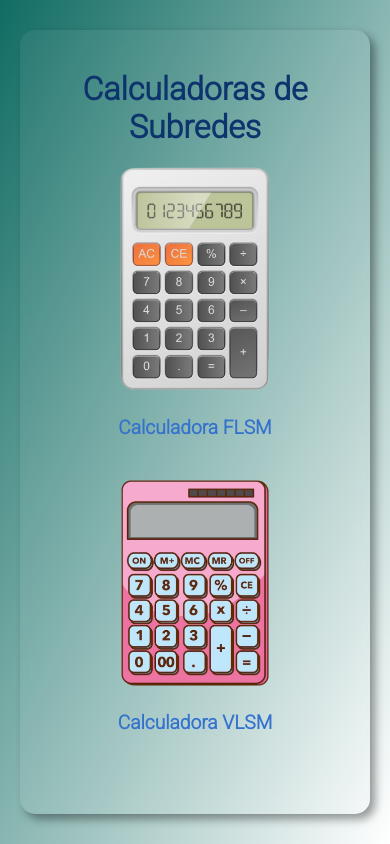
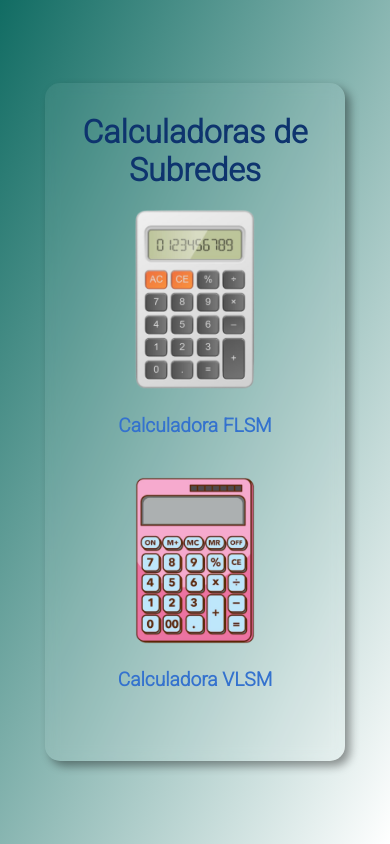
Before and after one commit to JhuniorCq/calculadora-redes, a plain HTML site: page index.html in a window 390 px wide. Drawn offline with Linux system fonts and the light colour scheme.

Commit message:
inicio responsivo

```diff
--- a/styles/index.css
+++ b/styles/index.css
@@ -6,13 +6,14 @@
     justify-content: center;
     align-items: center;
     background: linear-gradient(to bottom right, #116c63, #ffffff);
+    overflow: hidden;
 }
 
 .contenedor2 {
     padding: 40px 0;
     width: 60vw;
     max-width: 700px;
-    min-width: 350px;
+    min-width: 300px;
     border:none;
     border-radius: 15px;
     display: flex;
@@ -22,11 +23,9 @@
     background-color: #fafafa10;
     backdrop-filter: blur(0.4rem);
     box-shadow: 5px 5px 10px rgba(0, 0, 0, 0.4);
-    overflow: hidden;
 }
 
 .titulo {
-    /* border: 1px solid yellow; */
     width: 100%;
     text-align: center;
     margin-bottom: 40px;
@@ -34,38 +33,12 @@
 }
 
 .contenedor-opciones {
-    /* border: 1px solid orange; */
     width: 100%;
     display: flex;
     justify-content: space-around;
 }
 
-@media screen and (max-width: 450px){
-    /* .contenedor2 {
 
-    } */
-
-    /* TAMOS VIENDO EL RESPONSIVOOOO */
-
-    .img-calculadora {
-        width: 50px;
-    }
-}
-
-@media screen and (max-width: 650px){
-    .contenedor-opciones {
-        flex-direction: column;
-
-    }
-
-    .titulo {
-        margin-bottom: 20px;
-    }
-
-    .contenedor-opcion {
-        margin-bottom: 40px;
-    }
-}
 
 .contenedor-opcion {
     display: flex;
@@ -88,3 +61,42 @@
     font-size: 1.2rem;
     font-weight: bold;
 }
+
+@media screen and (max-width: 650px){
+    .contenedor2 {
+        padding: 30px 0;
+    }
+
+    .contenedor-opciones {
+        flex-direction: column;
+    }
+
+    .titulo {
+        padding: 0 20px;
+        margin-bottom: 20px;
+    }
+
+    .img-calculadora {
+        width: 120px;
+    }
+
+    .contenedor-opcion {
+        margin-bottom: 40px;
+    }
+}
+
+@media screen and (max-width: 450px){
+    .contenedor2 {
+        padding: 30px 0;
+    }
+}
+
+@media screen and (max-height: 700px) {
+    .titulo {
+        font-size: 1.8rem;
+    }
+
+    .img-calculadora {
+        width: 100px;
+    }
+}
```
